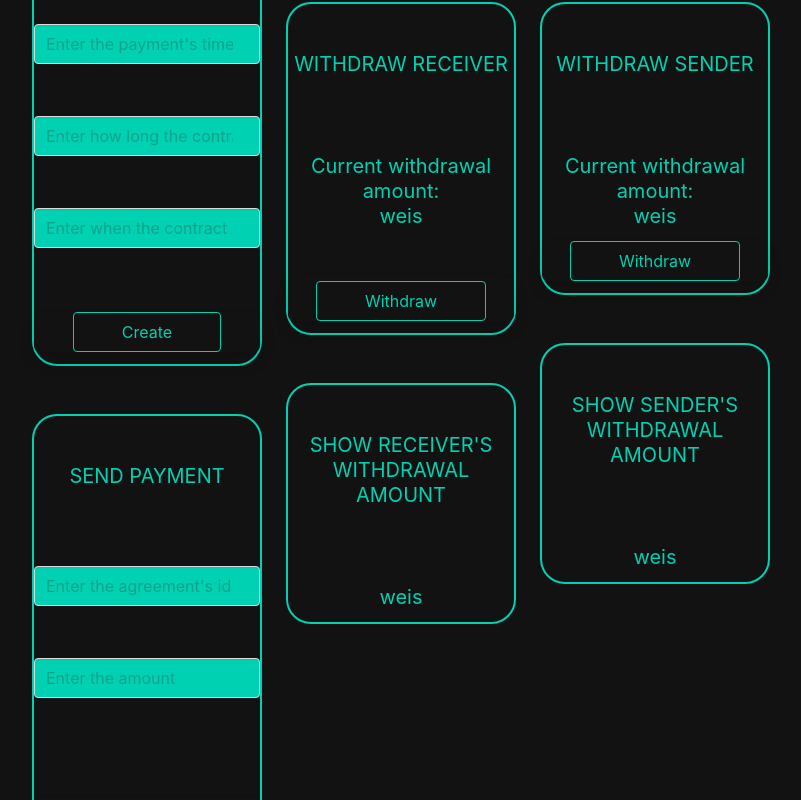
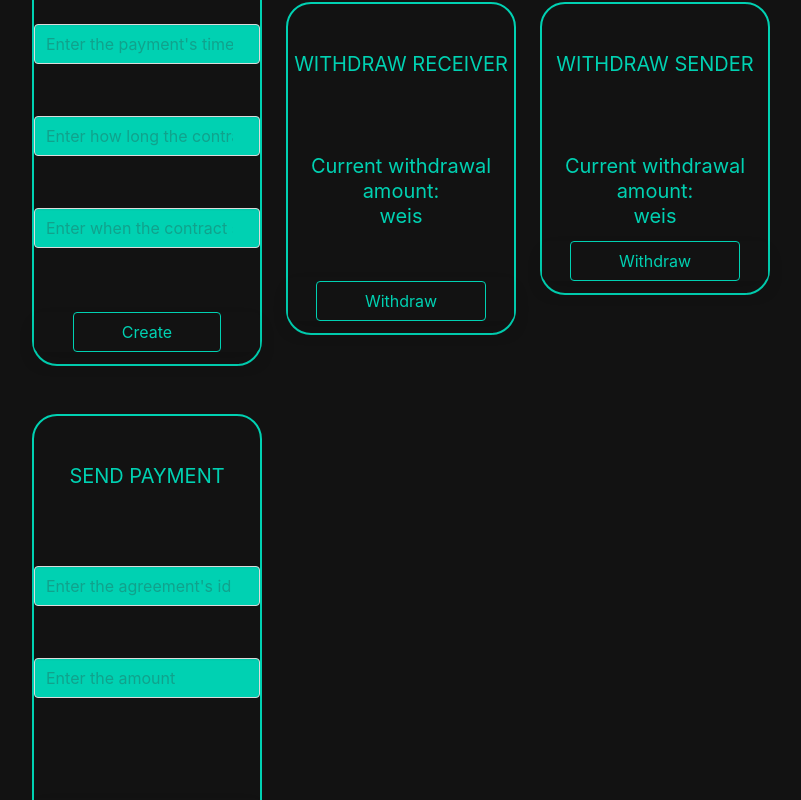
Before and after one commit to farinavito/Web3-Website, a Next.js app: page /lex-1 in a window 1280 px wide. Shown: the part 448-1248 px from the top of the page, without its empty margins (270-1071 px from the left). Built offline with nearby package versions, Linux system fonts and the light colour scheme.

Commit message:
removed the sender's and receiver's withdrawal amount section

```diff
--- a/pages/lex-1.js
+++ b/pages/lex-1.js
@@ -485,18 +485,6 @@ const App = () => {
                             </div>
                           </p>
                         </p>
-                        <p className="subtitle has-background-black-bis pt-6 pb-3 mb-3 mt-6 has-text-primary">
-                          SHOW RECEIVER'S WITHDRAWAL AMOUNT<br></br><br></br>
-                          <p className=" has-background-black-bis py-4 is-size-6">
-                            <br></br>
-                          </p>
-                          <p>
-                            {withdrawalAmountAsReceiver} weis
-                          </p>
-                          <p>
-                            {errorReceiversWithdrawalAmount}
-                          </p>
-                        </p>
                       </div>
                       <div className="column pt-4" >
                         <p className="subtitle has-background-black-bis pt-6 pb-3 mb-3 has-text-primary">
@@ -534,18 +522,6 @@ const App = () => {
                             </div>
                           </p>
                         </p>
-                        <p className="subtitle has-background-black-bis pt-6 pb-3 mb-3 mt-6 has-text-primary">
-                          SHOW SENDER'S WITHDRAWAL AMOUNT<br></br><br></br>
-                          <p className=" has-background-black-bis py-4 is-size-6">
-                            <br></br>
-                          </p>
-                          <p>
-                            {withdrawalAmountAsSender} weis
-                          </p>
-                          <p>
-                            {errorSendersWithdrawalAmount}
-                          </p>
-                        </p>
                       </div>
                     </div>
                   </div>
```
